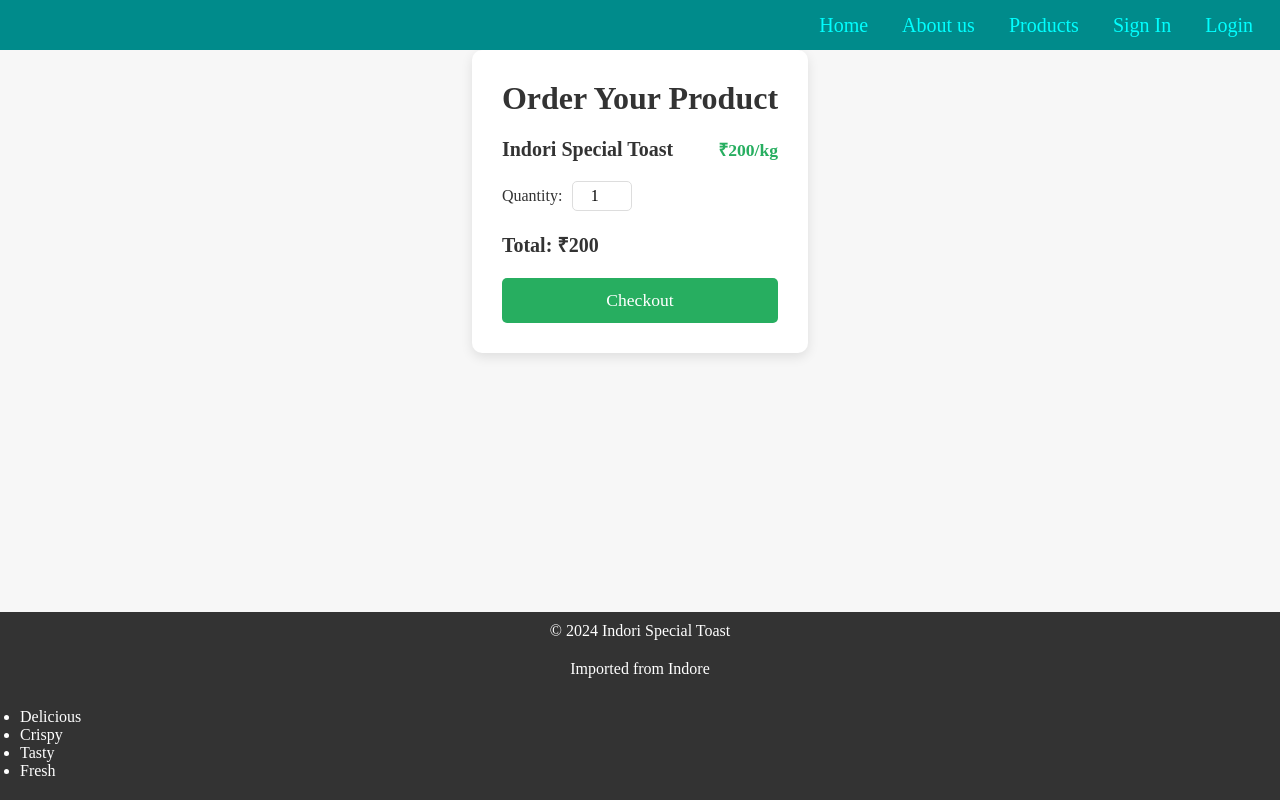
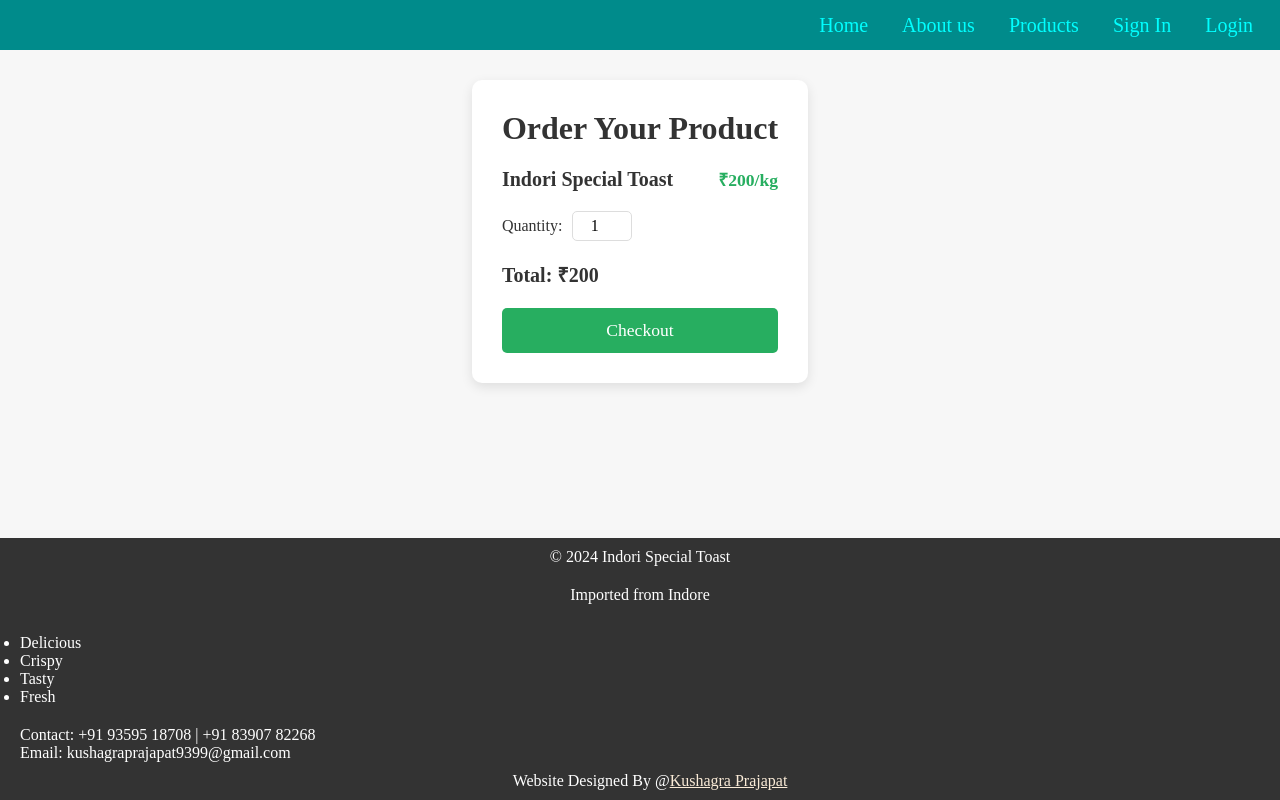
Before and after one commit to Kushagra9399/Product-Selling-Website-using-Django, a Django app: page /product/order/ in a window 1280 px wide. Run offline with Django 4.2, Linux system fonts and the light colour scheme.

Commit message:
django project

```diff
--- a/static/css/footer.css
+++ b/static/css/footer.css
@@ -1,9 +1,13 @@
 * {
     font-family: 'Times New Roman', Times, serif;
 }
+
 footer {
     background-color: #333;
+    color: white;
+    border: none;
     margin: 0;
+    padding: 0;
     margin-top: auto;
     bottom: 0;
     width: 100%;
@@ -12,13 +16,33 @@ footer {
 
 footer p {
     text-align: center;
-    color: white;
     padding: 10px;
     margin: 0;
  }
 
- ul {
-    color: white;
+ul {
     text-align: left;
     margin: 20px;
- }
+}
+
+.specification {
+    text-align: left;
+    border: none;
+    margin: 0;
+}
+
+.contact {
+    text-align: left;
+    border: none;
+    margin: 0;
+    margin-left: 20px;
+}
+
+.footlink {
+    color: antiquewhite;
+}
+
+.footlink:hover {
+    color: aqua;
+    text-decoration: underline;
+}
--- a/static/css/order.css
+++ b/static/css/order.css
@@ -23,7 +23,7 @@ body {
     box-shadow: 0 4px 12px rgba(0, 0, 0, 0.1);
     max-width: 500px;
     margin: 0 auto;
-    margin-top: 50px;
+    margin-top: 80px;
 }
 
 h1 {
--- a/static/js/order.js
+++ b/static/js/order.js
@@ -20,7 +20,7 @@ function processOrder() {
     }
 
     // If validation passes, process the order (for demonstration)
-    alert("Your order has been placed! Total: ₹" + document.getElementById("total-price").textContent);
+    alert("Your order has been placed! \n You will recieve a call within 24 hours. \nTotal: ₹" + document.getElementById("total-price").textContent);
 }
 
 // Event listener for quantity input change to update total price
--- a/templates/footer.html
+++ b/templates/footer.html
@@ -1,9 +1,19 @@
 <link rel="stylesheet" href="/static/css/footer.css">
 <p>© 2024 Indori Special Toast</p>
 <p>Imported from Indore</p>
+<div class="specification">
     <ul>
         <li>Delicious</li>
         <li>Crispy</li>
         <li>Tasty</li>
         <li>Fresh</li>
     </ul>
+</div>
+<div class="contact">
+    Contact: +91 93595 18708 | +91 83907 82268
+    <br>
+    Email: kushagraprajapat9399@gmail.com
+</div>
+<div class="contact">
+    <p>Website Designed By @<a href="https://www.linkedin.com/in/kushagra-prajapat-93107b271/", class="footlink">Kushagra Prajapat</a></p>
+</div>
```
Also changed, not shown: static/css/signin.css (+4 -8 lines). Lines whose indentation alone changed are shown as unchanged.
